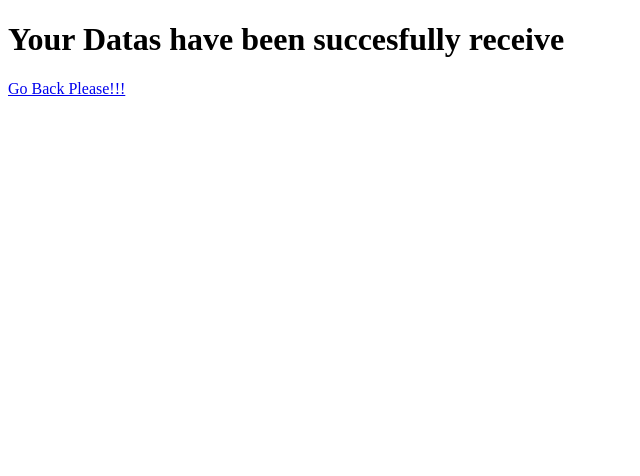
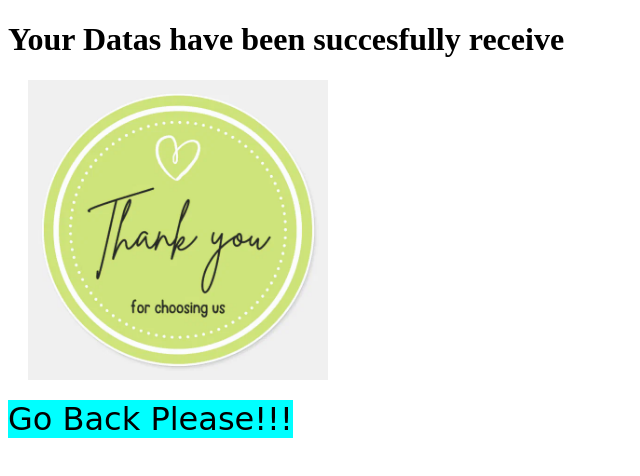
Before and after one commit to sandraMartina/despliegueExample, a plain HTML site: page datos.html in a window 1280 px wide. Shown: the whole page, without its empty margins (0-640 px from the left). Drawn offline with Linux system fonts and the light colour scheme.

Commit message:
changes in style

```diff
--- a/datos.html
+++ b/datos.html
@@ -9,6 +9,7 @@
 <body>
 
     <h1>Your Datas have been succesfully receive</h1>
+        <img id="cImg" src="assets/thank_you_for_choosing_us_in_green_english_classic_round_sticker-rcc249c1f138a4ec490a79eda84b43191_zg2qos_644.webp" alt="">
     <a href="index.html">Go Back Please!!!</a>
 
 </body>
--- a/style.css
+++ b/style.css
@@ -0,0 +1,14 @@
+
+#cImg{
+    display: flex;
+    height: 300px;
+    margin: 20px;
+}
+
+a{
+    background-color: aqua;
+    color: black;
+    text-decoration: none;
+    font-size: xx-large;
+    font-family: cursive;
+}
```
Also changed, not shown: assets/thank_you_for_choosing_us_in_green_english_classic_round_sticker-rcc249c1f138a4ec490a79eda84b43191_zg2qos_644.webp (added).
